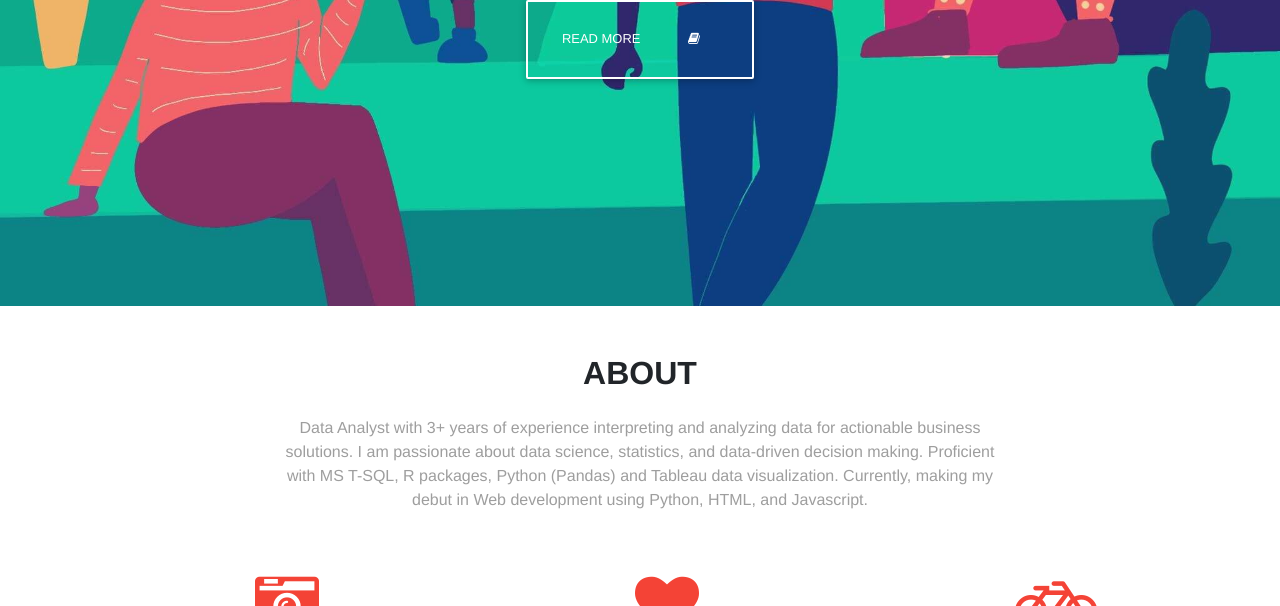
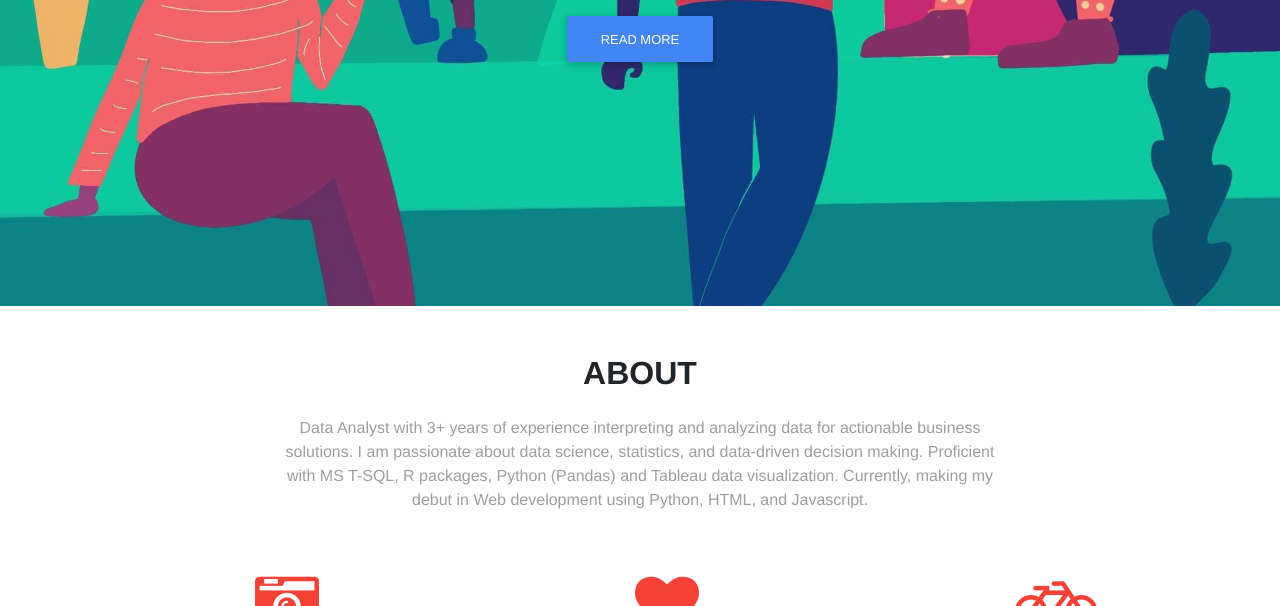
Before and after one commit to franketokam/franketokam.github.io, a plain HTML site: page index.html in a window 1280 px wide. Shown: the part 494-1100 px from the top of the page. Drawn offline with Linux system fonts and the light colour scheme.

Commit message:
Update index.html

```diff
--- a/index.html
+++ b/index.html
@@ -81,8 +81,8 @@
           <h2 class="display-3 font-bold white-text mb-2">DATA ANALYST</h2>
         <hr class="hr-light">
         <h4 class="white-text my-4"> Developer | Traveler | Polyglot</h4>
-          <button type="button" class="btn btn-outline-white" >Read more <i class="fa fa-book ml-4"></i></button>
-<!--              <a class="btn btn-primary" role="button" href="#about">Read more</a>-->
+<!--           <button type="button" class="btn btn-outline-white" >Read more <i class="fa fa-book ml-4"></i></button> -->
+             <a class="btn btn-primary" role="button" href="#about">Read more</a>
         </div>
 
         </div>
```
